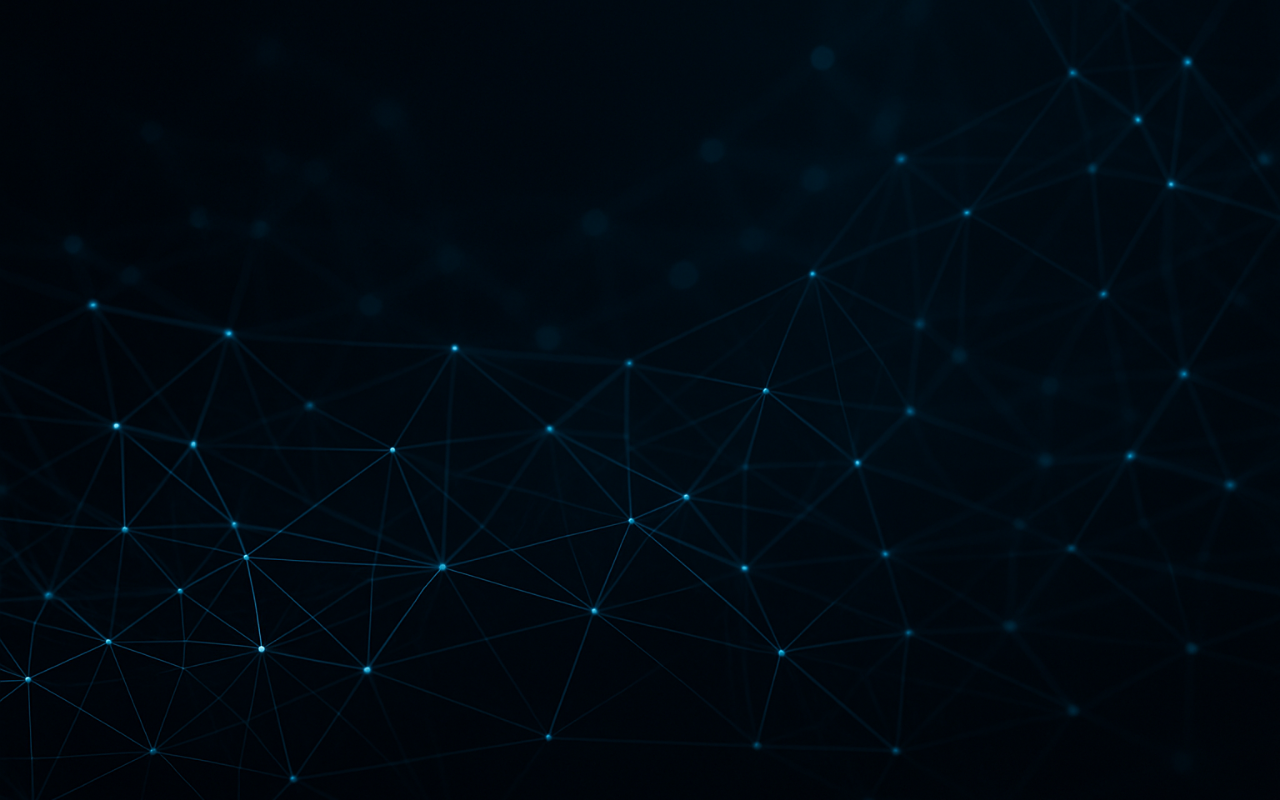
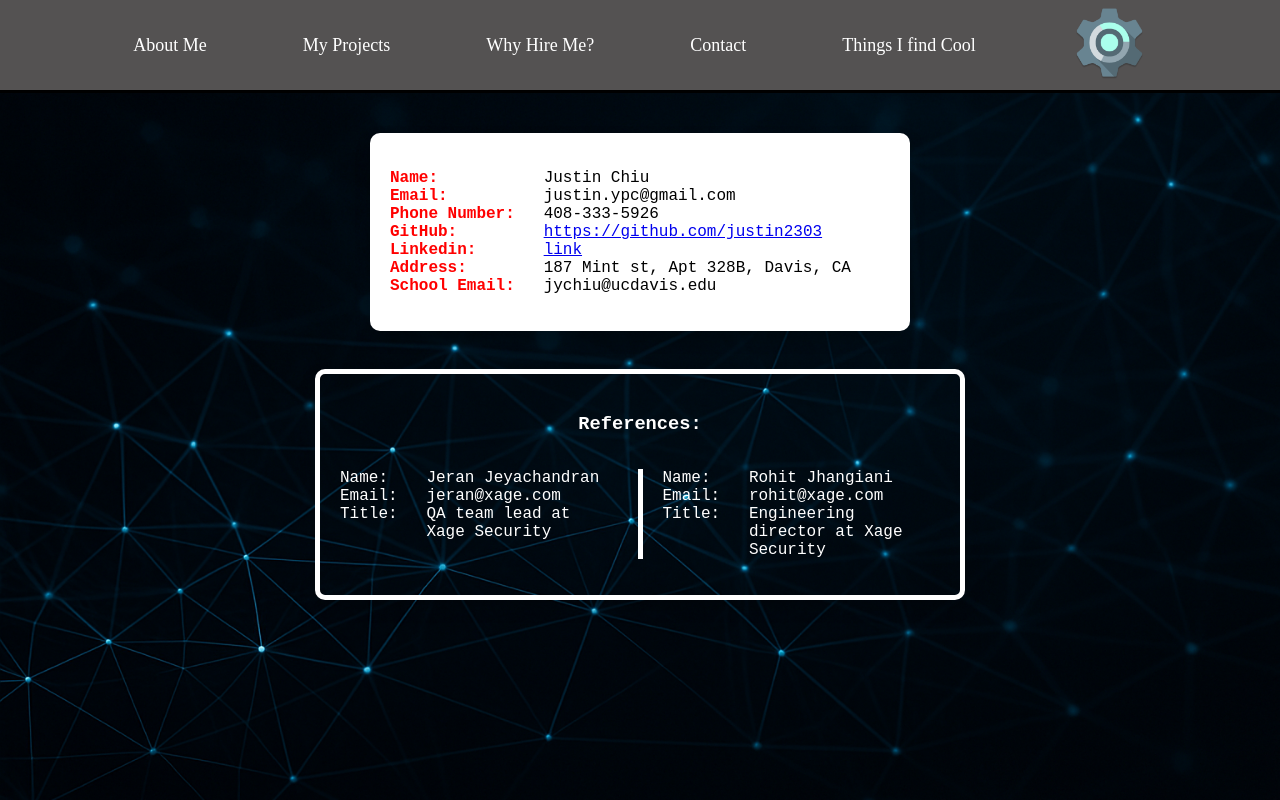
Before and after one commit to justin2303/AboutMe, a React (Create React App) app: page /Contact in a window 1280 px wide. Before the commit this address had no page. Built offline with nearby package versions, Linux system fonts and the light colour scheme.

Commit message:
finished why hire page and contact page

```diff
--- a/public/index.html
+++ b/public/index.html
@@ -2,14 +2,14 @@
 <html lang="en">
   <head>
     <meta charset="utf-8" />
-    <link rel="icon" href="%PUBLIC_URL%/favicon.ico" />
+    <link rel="icon" href="%PUBLIC_URL%/desktop1.png" />
     <meta name="viewport" content="width=device-width, initial-scale=1" />
     <meta name="theme-color" content="#000000" />
     <meta
       name="description"
       content="Web site created using create-react-app"
     />
-    <link rel="apple-touch-icon" href="%PUBLIC_URL%/logo192.png" />
+    <link rel="apple-touch-icon" href="%PUBLIC_URL%/desktop1.png" />
     <!--
       manifest.json provides metadata used when your web app is installed on a
       user's mobile device or desktop. See https://developers.google.com/web/fundamentals/web-app-manifest/
@@ -24,7 +24,7 @@
       work correctly both with client-side routing and a non-root public URL.
       Learn how to configure a non-root public URL by running `npm run build`.
     -->
-    <title>React App</title>
+    <title>Justin's Page</title>
   </head>
   <body>
     <noscript>You need to enable JavaScript to run this app.</noscript>
--- a/src/App.js
+++ b/src/App.js
@@ -3,6 +3,8 @@ import { Route, Routes, Navigate, BrowserRouter } from 'react-router-dom'; // im
 
 import AboutMe from './details/aboutme';
 import MyProjects from './details/project';
+import HireMe from './details/hireme';
+import Contact from './details/contact';
 const App = () => {
   return (
     <BrowserRouter>
@@ -11,6 +13,8 @@ const App = () => {
         <Route path="/" element={<Navigate to="/AboutMe" />} />
         <Route path="/AboutMe" element={<AboutMe />} />
         <Route path="/MyProjects" element={<MyProjects />} />
+        <Route path="/WhyMe" element={<HireMe />} />
+        <Route path="/Contact" element={<Contact />} />
       </Routes>
     </BrowserRouter>
   );
--- /dev/null
+++ b/src/details/contact.css
@@ -0,0 +1,39 @@
+.contactCard{
+    padding: 20px;
+    border-radius: 10px;
+    width: 500px;
+    background-color: white;
+    box-shadow: 0 8px 16px rgba(0, 0, 0, 0.2);
+    justify-content: center;
+    color:black;
+    font-family:'Courier New', Courier, monospace;
+}
+.contactContainer {
+    margin-left: 40px;
+    margin-right: 40px;
+    margin-top: 40px;
+    align-items: center;
+}
+
+.contactContainer > * {
+    display: block;
+    margin: 10px auto;
+}
+.refCard{
+    padding: 20px;
+    border-radius: 10px;
+    width: 600px;
+    box-shadow: 0 8px 16px rgba(0, 0, 0, 0.2);
+    justify-content: center;
+    color: white;
+    border: 5px solid white;
+    font-family:'Courier New', Courier, monospace;
+    text-align: center;
+}
+.refInfo{
+    text-align: left;
+    display: flex;
+}
+.refInfo p{
+    width: 300px;
+}
--- /dev/null
+++ b/src/details/contact.js
@@ -0,0 +1,60 @@
+import React, {useState} from 'react';
+import NavBar from './navbar';
+import './contact.css'
+const Contact = () => {
+    return (
+        <div>
+            <div className='navbar-wrapper'>
+                <NavBar/>
+            </div>
+            <div className='contactContainer'>
+                <div className='contactCard'>
+                    <p><b style={{color:'red'}}>Name:</b>&nbsp;&nbsp;&nbsp;&nbsp;
+                    &nbsp;&nbsp;&nbsp;&nbsp;&nbsp;&nbsp;Justin Chiu
+                    <br />
+                    <b style={{color:'red'}}>Email:</b>&nbsp;&nbsp;&nbsp;&nbsp;&nbsp;&nbsp;&nbsp;&nbsp;&nbsp;&nbsp;justin.ypc@gmail.com
+                    <br />
+                    <b style={{color:'red'}}>Phone Number:</b>&nbsp;&nbsp;&nbsp;408-333-5926
+                    <br />
+                    <b style={{color:'red'}}>GitHub:</b>&nbsp;&nbsp;&nbsp;&nbsp;&nbsp;&nbsp;&nbsp;&nbsp;&nbsp;
+                    <a href='https://github.com/justin2303'>https://github.com/justin2303</a>
+                    <br />
+                    <b style={{color:'red'}}>Linkedin:</b>&nbsp;&nbsp;&nbsp;&nbsp;&nbsp;&nbsp;&nbsp;
+                    <a href='https://www.linkedin.com/in/justin-chiu-599028296/'>link</a>
+                    <br />
+                    <b style={{color:'red'}}>Address:</b>&nbsp;&nbsp;&nbsp;&nbsp;&nbsp;&nbsp;&nbsp;
+                    187 Mint st, Apt 328B, Davis, CA
+                    <br />
+                    <b style={{color:'red'}}>School Email:</b>&nbsp;&nbsp;
+                    jychiu@ucdavis.edu
+                    </p>
+                </div>
+                <br />
+                <div className='refCard'>
+                    <h3>References:</h3>
+                    <div className='refInfo'>
+                            <p style={{marginRight: "20px", paddingRight:"20px", borderRight:"5px solid white", Width:"300px"}}>Name:
+                                &nbsp;&nbsp;&nbsp;Jeran Jeyachandran
+                                <br />Email:
+                                &nbsp;&nbsp;jeran@xage.com<br />
+                                Title:
+                                &nbsp;&nbsp;QA team lead at<br />
+                                &nbsp;&nbsp;&nbsp;&nbsp;&nbsp;&nbsp;&nbsp;&nbsp;&nbsp;Xage Security
+                                </p>
+                            <p>Name:&nbsp;&nbsp;&nbsp;&nbsp;Rohit Jhangiani
+                            <br />Email:
+                                &nbsp;&nbsp;rohit@xage.com<br />
+                            Title:
+                            &nbsp;&nbsp;Engineering<br />
+                            &nbsp;&nbsp;&nbsp;&nbsp;&nbsp;&nbsp;&nbsp;&nbsp;&nbsp;director at Xage<br />
+                            &nbsp;&nbsp;&nbsp;&nbsp;&nbsp;&nbsp;&nbsp;&nbsp;&nbsp;Security
+                            </p>
+
+                    </div>
+                </div>
+            </div>
+
+        </div>
+    )
+};
+export default Contact;
--- /dev/null
+++ b/src/details/hireme.css
@@ -0,0 +1,20 @@
+
+.traitCard {
+    border: 5px solid white;
+    padding: 20px;
+    border-radius: 10px;
+    width: calc(25%);
+    margin-left: 20px;
+    margin-right: 20px;
+    box-shadow: 0 8px 16px rgba(0, 0, 0, 0.2); /* More visible shadow */
+}
+.oneLine{
+    color:white;
+    width: 100%;
+    display: flex;
+    flex-wrap: wrap;
+    margin-left: 20px;
+    margin-right: 20px;
+    justify-content: center;
+    margin-top: 20px;
+}
--- /dev/null
+++ b/src/details/hireme.js
@@ -0,0 +1,55 @@
+import React, {useState} from 'react';
+import NavBar from './navbar';
+import './hireme.css'
+const HireMe = () => {
+    return (
+        <div>
+            <div className='navbar-wrapper'>
+                <NavBar/>
+            </div>
+               <div className='oneLine'>
+                    <div className='traitCard'>
+                        <p>1. On top of my existing skills, I'm a <u><b>fast learner</b></u> who is determined to contribute to whatever team I find
+                            myself a part of. The very reason why I do personal projects is to learn some new skill/technology/framework, so
+                            I can pick up things faster in any software development environment.
+                        </p>
+                        </div>
+                    <div className='traitCard'>
+                        <p>2. I'm a <u><b>hard worker</b></u>. I am happy to work late hours if there is a specific goal I have in mind. I
+                        use a great deal of my free time improving myself physically and mentally. Additionally, I'm not afraid to get my
+                        hands dirty. For example, I did a series of construction and carpentry related volunteer jobs while I was in highschool.
+                        </p>
+                    </div>
+                    <div className='traitCard'>
+                        <p>3. I'm a <u><b>problem solver</b></u>. I enjoy solving tricky problems, whether they take the form of algorithm problems or
+                        tactical problems in military strategy games, I spend a lot of time doing both and more.
+                        </p>
+                    </div>
+               </div>
+               <div className='oneLine'>
+                    <div className='traitCard'>
+                        <p>4. I am <u><b>humble</b></u>, and am always willing to learn something new. It's a bit ironic to claim humbleness on
+                        an self promoting website, but I really didn't want to do this. I don't like promoting myself and stating "facts" about me which
+                        realistically change based on the person reviewing me, since all of my traits here are subjective to begin with. However,
+                        I had to try something new in my quest to find a Software related job today, and this is one way to stand out.
+                        </p>
+                        </div>
+                    <div className='traitCard'>
+                        <p>5. I'm a <u><b>team player</b></u>. I've consistently made it a priority to be a reliable and supportive team member.
+                        I actively encourage open communication, seek input from quieter voices, and work to ensure that every group member feels included
+                         and valued. I also hold myself to a high standard of accountability, striving to contribute meaningfully, meet deadlines,
+                         and ensure that my work strengthens rather than burdens the team. I believe that a team’s success is built not just on individual performance, but on how well members empower each other to succeed.
+                        </p>
+                    </div>
+                    <div className='traitCard'>
+                        <p>6. I have high <u><b>initiative</b></u>. I don't like to wait for problems to occur, instead I actively seek ways
+                        to fix possible problems, or to improve myself or whatever I'm working on. Even through bouts of heart break or depression,
+                        I still inch myself forward, towards a better me, and a better future.
+                        </p>
+                    </div>
+               </div>
+
+            </div>
+    )
+};
+export default HireMe;
--- a/src/details/navbar.js
+++ b/src/details/navbar.js
@@ -7,7 +7,7 @@ const NavBar = () => {
   const toggleDropdown = () => {
     setDropdownVisible(!dropdownVisible);
   };
-  const profilePic = '/logo192.png'
+  const profilePic = '/settings.png'
   return (
     <nav className="navbar">
       <ul>
--- a/src/details/project.js
+++ b/src/details/project.js
@@ -10,6 +10,7 @@ const MyProjects = () => {
             </div>
             <div className="projectWrapper">
                 <div className='projectCard'>
+                    <p className='projectLinks'><a href='https://github.com/justin2303/NW_social_frontend'>frontend</a> / <a href='https://github.com/justin2303/NW_social_app'>backend</a></p>
                     <HoverPlayVideo src="/61e app demo.mp4" name="Napoleonic Wars Social App" techstack="Go, React.js, MySQL, Docker" />
                     <p>&nbsp;&nbsp;&nbsp;&nbsp;It's a social web app for use of Saturday NA linebattle attendees in the game
                         Mount and Blade: Napoleonic Wars. The backend is made with Go, the frontend with React.js but the database uses a hybrid
@@ -29,6 +30,7 @@ const MyProjects = () => {
                          </p>
                 </div>
                 <div className='projectCard'>
+                    <p className='projectLinks'><a href='https://github.com/justin2303/I-E-battle-simulator'>link</a></p>
                     <HoverPlayVideo src="/I&E battlesim.mp4" name="I&E battle simulator" techstack="HTML/CSS, JavaScript"/>
                     <p>&nbsp;&nbsp;&nbsp;&nbsp;This is a simple web based battle simulator for a game my friend made called Industry & Empire.
                     It's purpose is to simulate a battle for this game, using a similar battle calculator as a popular grand strategy game called
@@ -42,7 +44,11 @@ const MyProjects = () => {
                     turns until one army runs out of troops or decides to retreat prematurely.
                     </p>
                 </div>
-                <div className='projectCard' style={{height: '600px'}}>
+                </div>
+                <div className="projectWrapper">
+                <div className='projectCard' >
+                    <p className='projectLinks'><a href='https://jc0323.pythonanywhere.com/'>deployment</a> /
+                    <a href='https://github.com/justin2303/61e_server'>code link</a></p>
                     <HoverPlayVideo src="/61e Web Demo.mp4" name="61e Website" techstack="Python, Django, HTML/CSS, JavaScript, Celery"/>
                     <p>&nbsp;&nbsp;&nbsp;&nbsp;This was one of my first personal projects, one that I made to get better at programming in general because at this point,
                     I had just switched from Electrical Engineering to Computer Science. This project was inspired by a series of youtube vidoes
@@ -52,10 +58,10 @@ const MyProjects = () => {
                     In addition to giving information about the community, it contains a leaderboards page which updates each week, parsing a server log file
                     to populate some Python lists with player data. Data is not persistent, but this approach works for a weekly showing.
                     It also has a newsletter which emails you whenever a 61e community post is made in a website called Moria Shrine.
-
                     </p>
                 </div>
-                <div className='projectCard'  style={{height: '600px'}}>
+                <div className='projectCard' >
+                <p className='projectLinks'><a href='https://github.com/justin2303/ecs170_WebAppProject'>link</a></p>
                 <HoverPlayVideo src="/Maze AI demo.mp4" name="Maze game AI solver" techstack="Python, Flask, JavaScript, HTML/CSS"/>
                     <p>&nbsp;&nbsp;&nbsp;&nbsp;This is a group project for an AI class for college. The idea was to make a Maze solver which used multiple algorithms
                         to test how one does against another. After some research we decided to use Beam search, A star, and Dijkstra's.
```
Also changed, not shown: src/details/project.css (+11 -3 lines), public/desktop1.png (added), public/manifest.json, public/settings.png (added).
